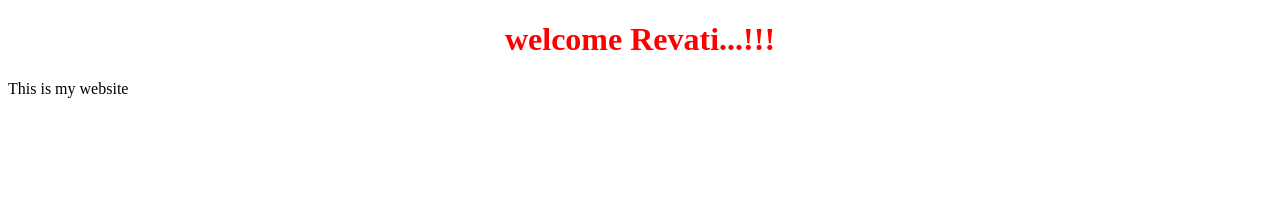
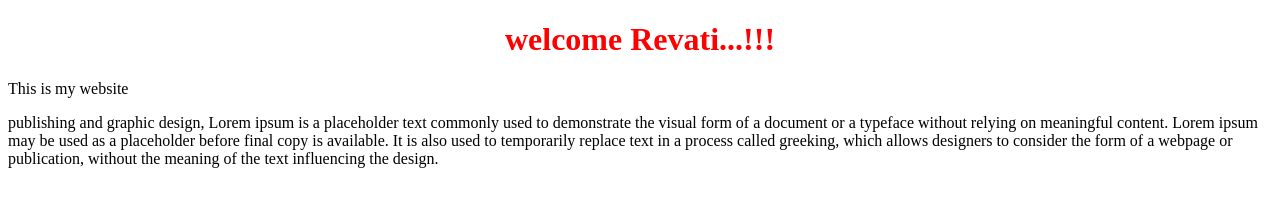
Before and after one commit to RevatiRD/jenkins-demo, a plain HTML site: page index.html in a window 1280 px wide. Drawn offline with Linux system fonts and the light colour scheme.

Commit message:
commit 2

```diff
--- a/index.html
+++ b/index.html
@@ -15,5 +15,6 @@
 <body>
     <h1>welcome Revati...!!!</h1>
     <p>This is my website</p>
+    <p> publishing and graphic design, Lorem ipsum is a placeholder text commonly used to demonstrate the visual form of a document or a typeface without relying on meaningful content. Lorem ipsum may be used as a placeholder before final copy is available. It is also used to temporarily replace text in a process called greeking, which allows designers to consider the form of a webpage or publication, without the meaning of the text influencing the design. </p>
 </body>
 </html>
```
